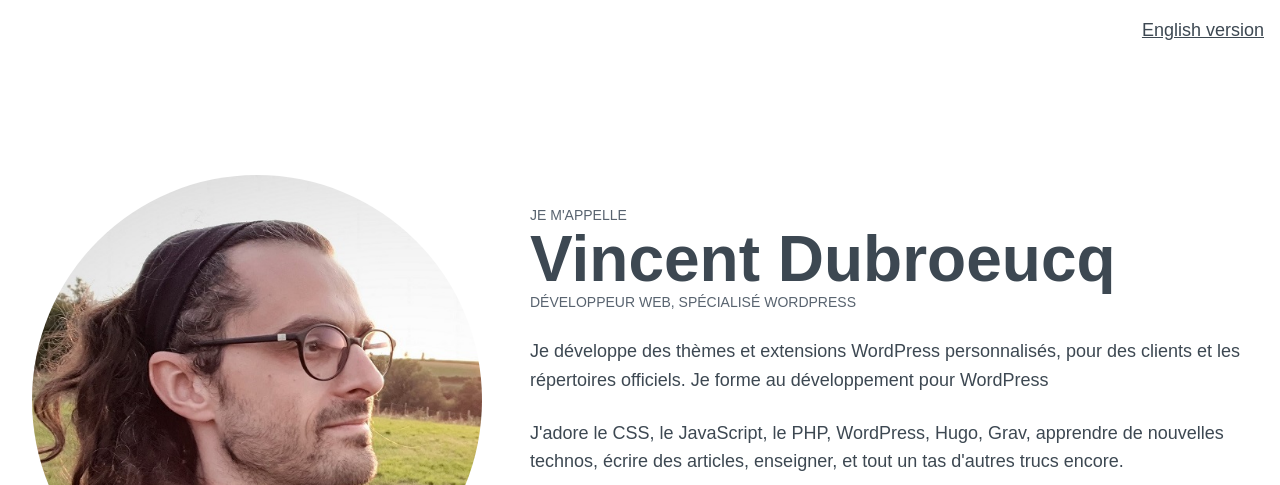
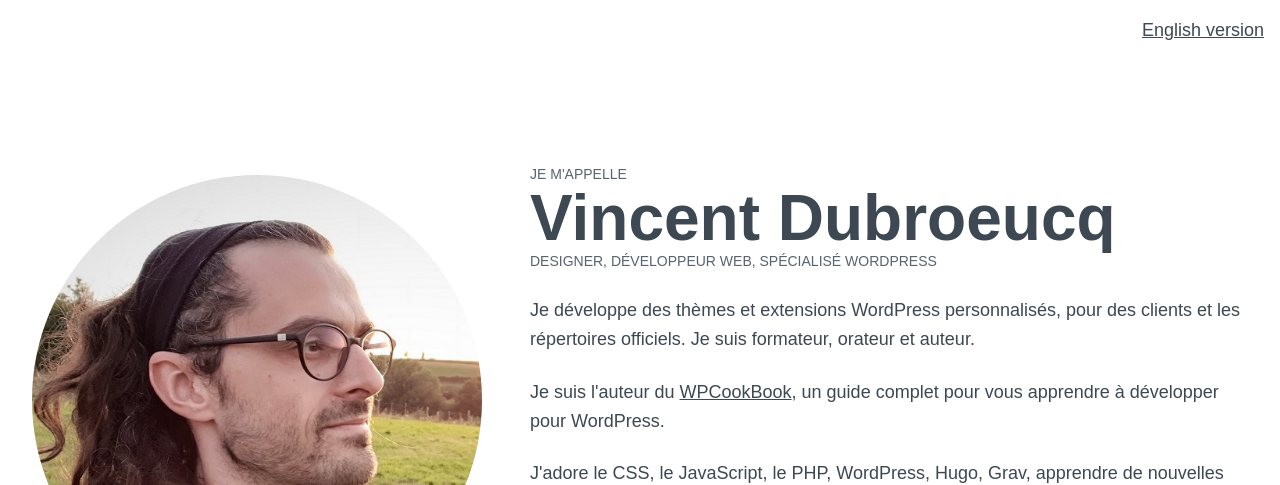
Before and after one commit to vincedubroeucq/vincedubroeucq.github.io, a website: page index.html in a window 1280 px wide. Shown: the top 485 px of the page. Drawn offline with Linux system fonts and the light colour scheme; a web font is replaced by a local one.

Commit message:
Adjusted content to mention WPCookBook

```diff
--- a/index.html
+++ b/index.html
@@ -19,10 +19,12 @@
             <header class="content-header">
                 <p class="small-caps">Je m'appelle</p>
                 <h1>Vincent Dubroeucq</h1>
-                <p class="small-caps">Développeur Web, spécialisé WordPress</p>
+                <p class="small-caps">Designer, Développeur Web, spécialisé WordPress</p>
             </header>
             <p>Je développe des thèmes et extensions WordPress personnalisés, pour des clients et les répertoires
-                officiels. Je forme au développement pour WordPress</p>
+                officiels. Je suis formateur, orateur et auteur.</p>
+            <p>Je suis l'auteur du <a href="https://vincentdubroeucq.com/wpcookbook">WPCookBook</a>, un guide complet
+                pour vous apprendre à développer pour WordPress.</p>
             <p>J'adore le CSS, le JavaScript, le PHP, WordPress, Hugo, Grav, apprendre de nouvelles technos, écrire des
                 articles, enseigner, et tout un tas d'autres trucs encore.</p>
             <ul class="social-links">
```
Also changed, not shown: en/index.html (+5 -3 lines), README.md.
